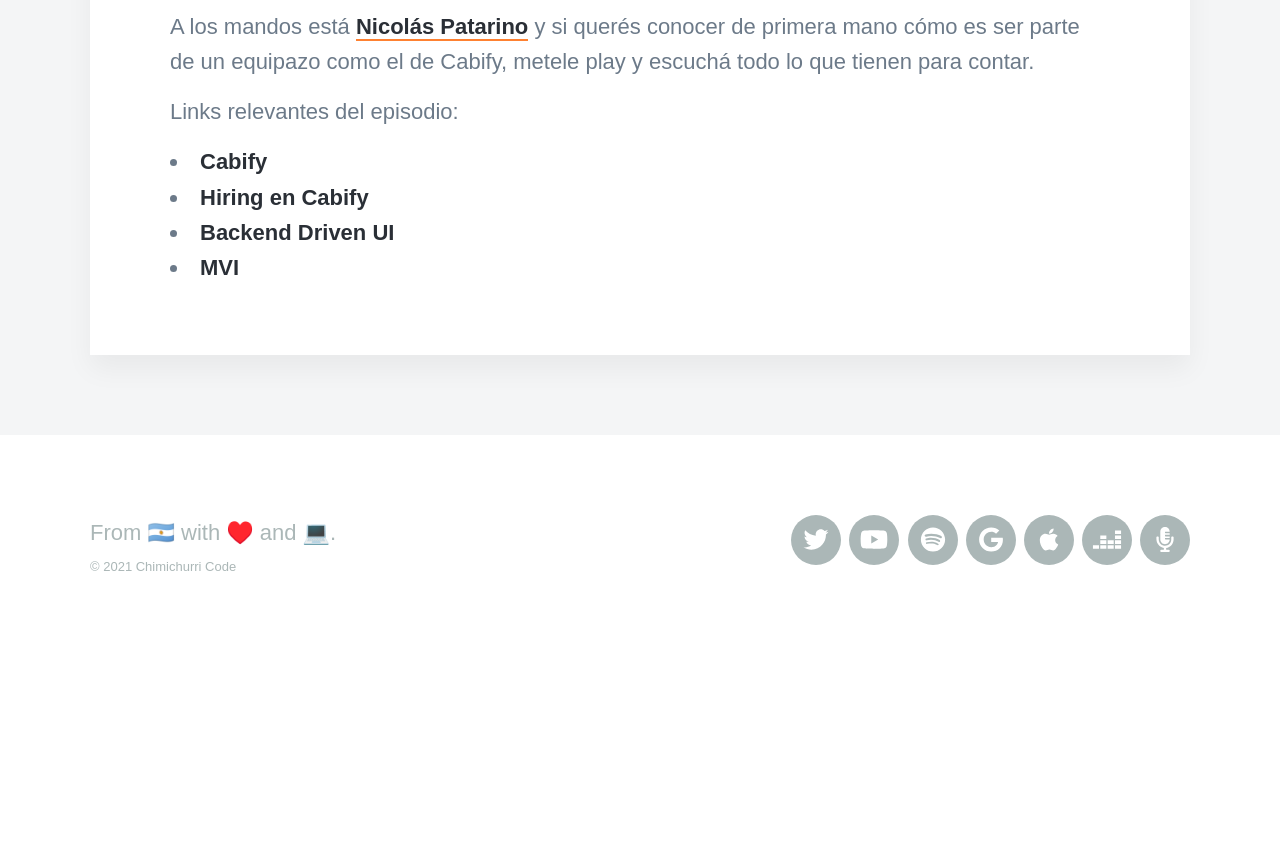
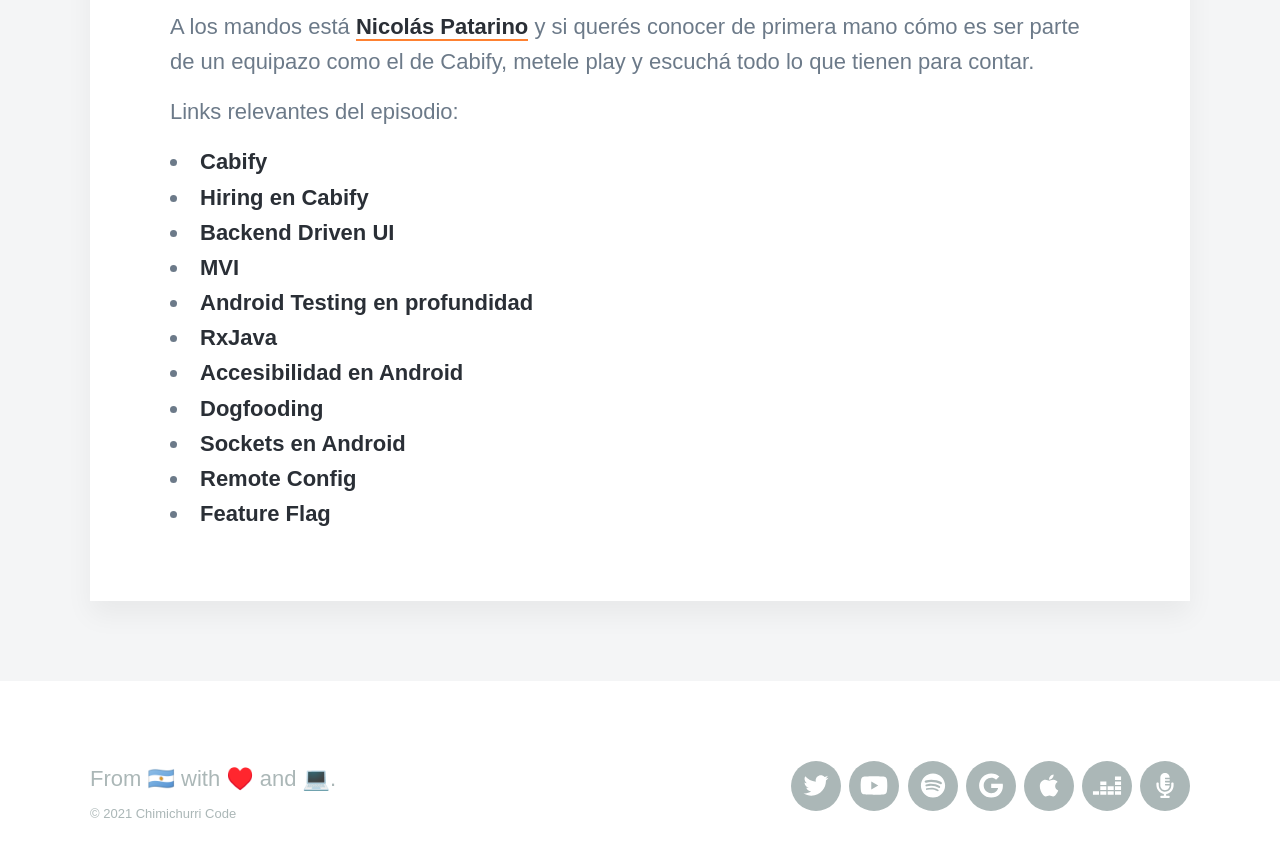
Before and after one commit to npatarino/chimichurri-code, a Jekyll site: the page built from _posts/2021-05-19-ccp-ep-14-cabify.md, in a window 1280 px wide and 900 px high, scrolled down 1437 px. Shown: the top 857 px of the window. Built offline with Jekyll 4.4.1, drawn with Linux system fonts in a browser that asks for light colours; nearby versions of some CDN libraries; some web fonts are replaced; before the commit the page ends 2090 px from its top, so only the background shows below that.

Commit message:
Add Cabify episode.

```diff
--- a/_posts/2021-05-19-ccp-ep-14-cabify.md
+++ b/_posts/2021-05-19-ccp-ep-14-cabify.md
@@ -24,3 +24,10 @@
 * [Hiring en Cabify](https://cabify.careers/es/)
 * [Backend Driven UI](https://codearmy.co/server-driven-ui-en-palabras-simples-841a7e6594b3)
 * [MVI](https://www.raywenderlich.com/817602-mvi-architecture-for-android-tutorial-getting-started)
+* [Android Testing en profundidad](https://www.youtube.com/watch?v=6ZBP3awIqys)
+* [RxJava](https://github.com/ReactiveX/RxJava)
+* [Accesibilidad en Android](https://developer.android.com/guide/topics/ui/accessibility?hl=es)
+* [Dogfooding](https://es.wikipedia.org/wiki/Dogfooding)
+* [Sockets en Android](https://developer.android.com/reference/java/net/Socket)
+* [Remote Config](https://firebase.google.com/docs/remote-config)
+* [Feature Flag](https://martinfowler.com/articles/feature-toggles.html)
```
